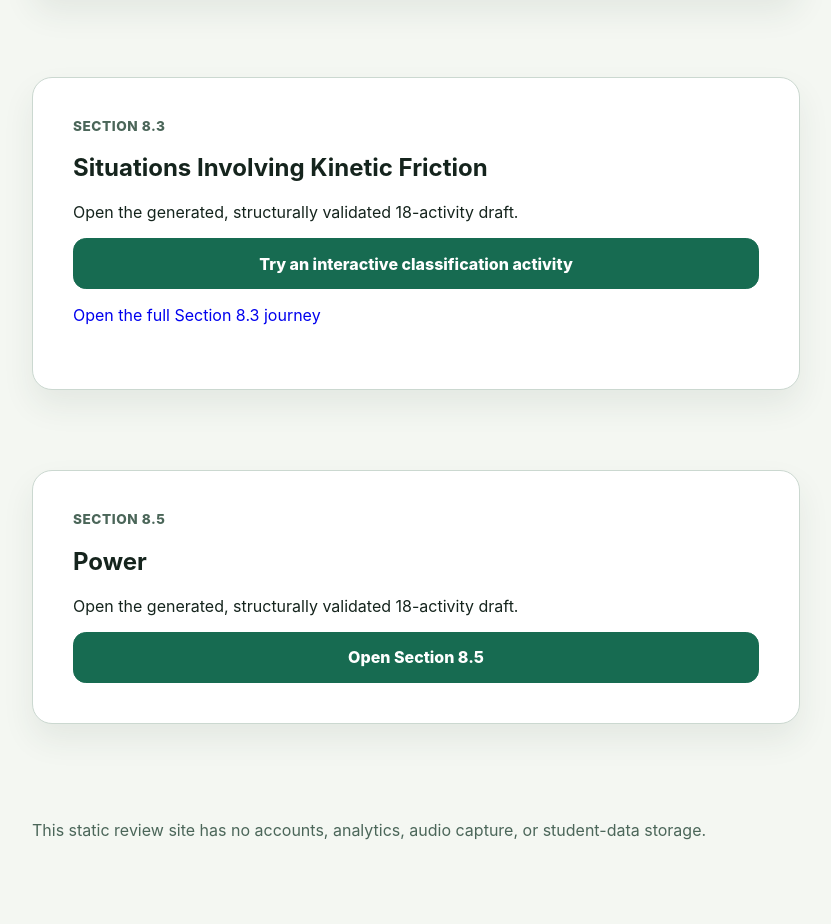
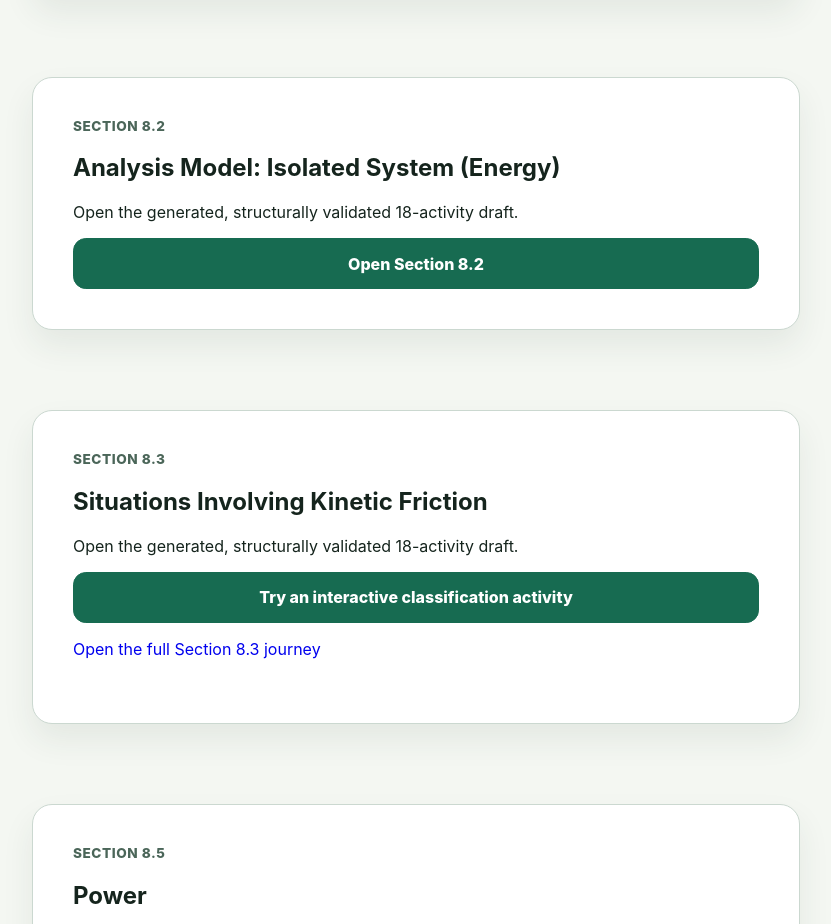
Before and after one commit to tlyoon/section-8-1-learning-app, a plain HTML site: page index.html in a window 1280 px wide. Shown: the part 783-1707 px from the top of the page, without its empty margins (224-1055 px from the left). Before the commit the page ends 1639 px from the top, so only its background shows below. Drawn offline with Linux system fonts and the light colour scheme.

Commit message:
Link Section 8.2 from Chapter 8 landing page

```diff
--- a/index.html
+++ b/index.html
@@ -31,6 +31,12 @@
           <a class="action version-link" href="v2/">Open Version 2</a>
         </section>
         <section class="card">
+          <p class="eyebrow">Section 8.2</p>
+          <h2>Analysis Model: Isolated System (Energy)</h2>
+          <p>Open the generated, structurally validated 18-activity draft.</p>
+          <a class="action version-link" href="section-8-2/">Open Section 8.2</a>
+        </section>
+        <section class="card">
           <p class="eyebrow">Section 8.3</p>
           <h2>Situations Involving Kinetic Friction</h2>
           <p>Open the generated, structurally validated 18-activity draft.</p>
```
